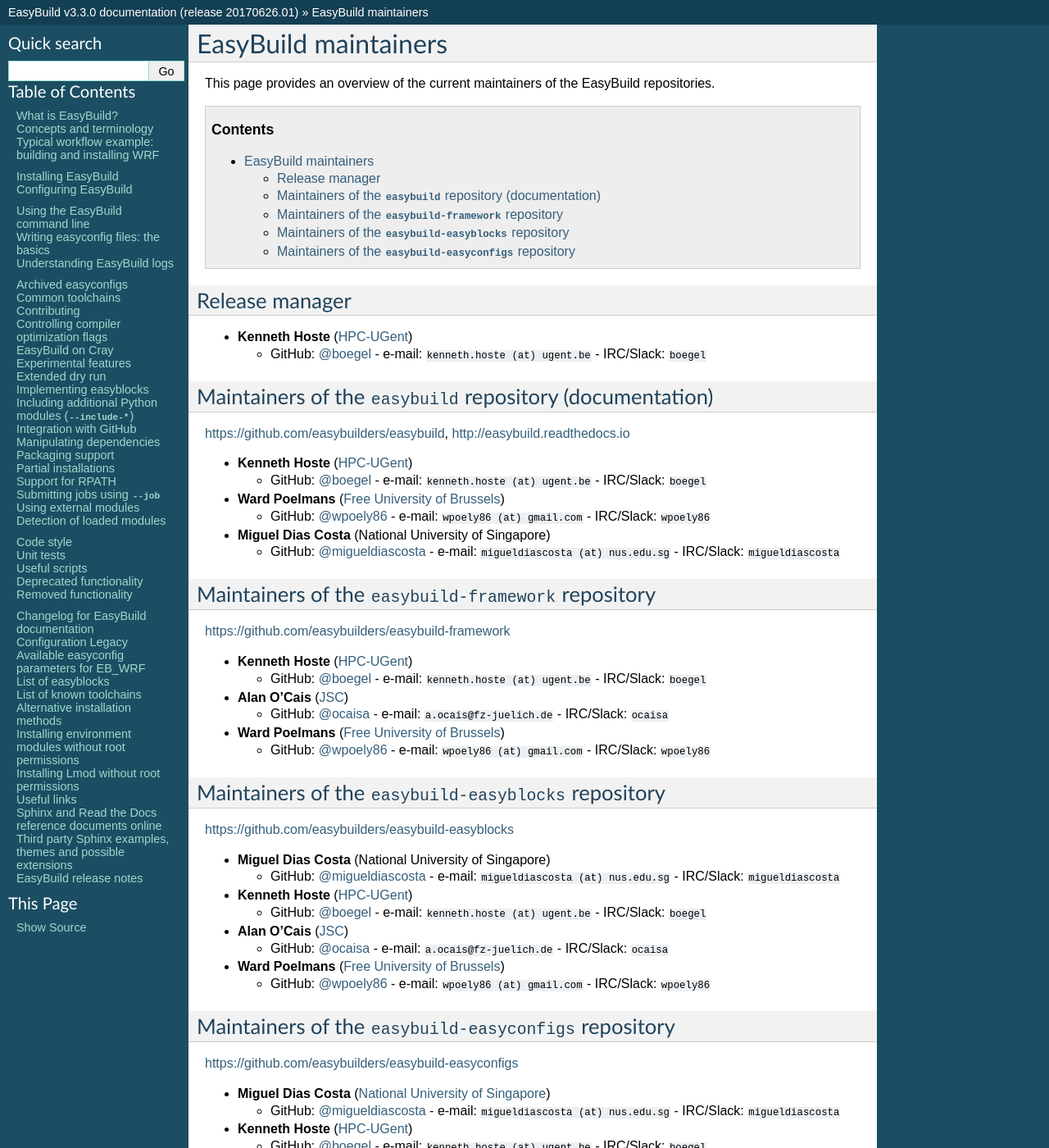
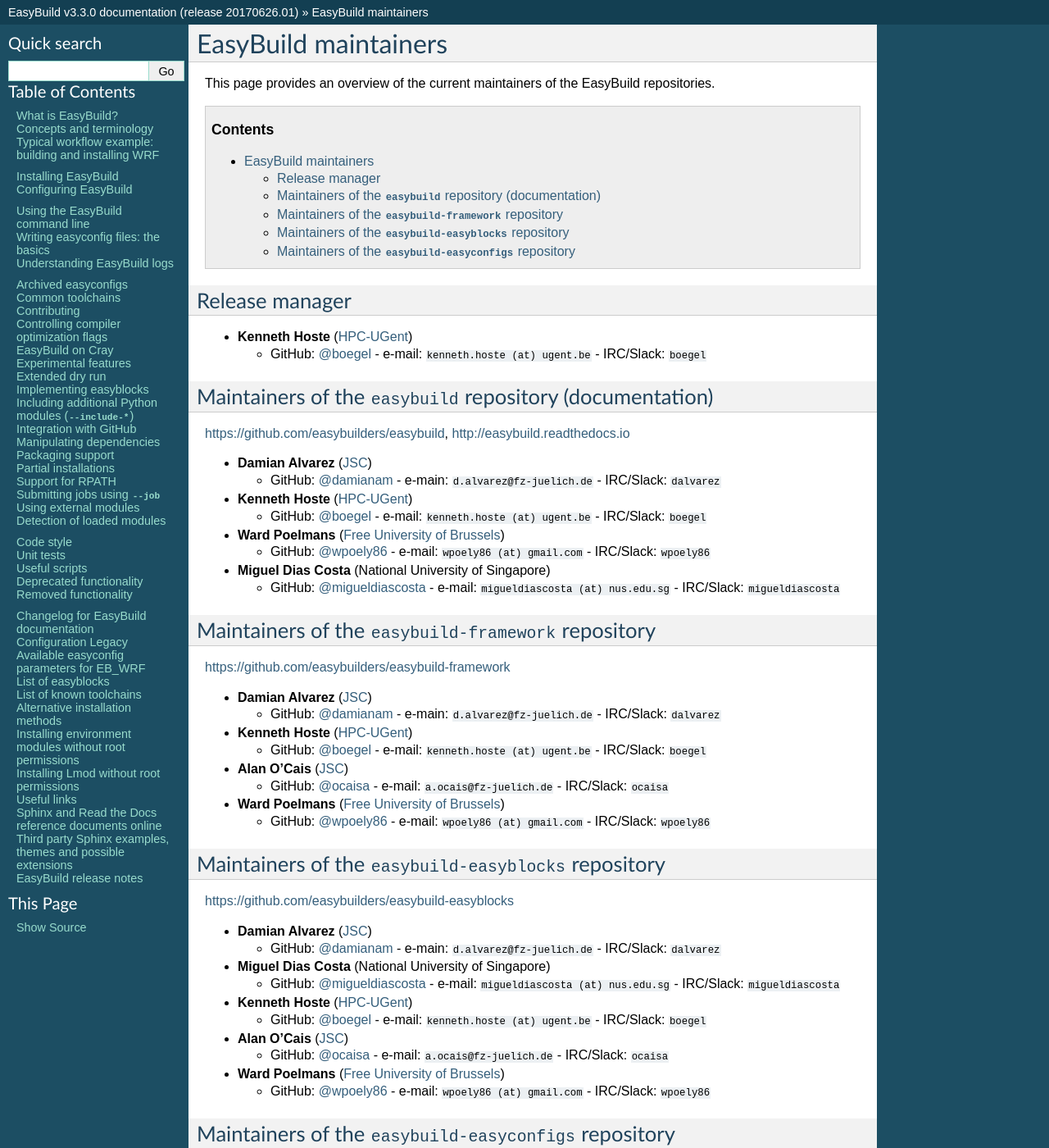
Before and after one commit to easybuilders/easybuild, a Sphinx documentation site: the page built from docs/Maintainers.rst, in a window 1280 px wide and 1400 px high. Shown: the whole window at 82% size. Built offline with Sphinx 7.4.7, drawn with Linux system fonts in a browser that asks for light colours.

Commit message:
add @damianam as maintainer for docs/framework/easyblocks

```diff
--- a/docs/Maintainers.rst
+++ b/docs/Maintainers.rst
@@ -26,6 +26,10 @@
 
 https://github.com/easybuilders/easybuild, http://easybuild.readthedocs.io
 
+* **Damian Alvarez** (`JSC <http://www.fz-juelich.de/ias/jsc/EN>`_)
+
+  * GitHub: `@damianam <https://github.com/damianam>`_ - e-main: ``d.alvarez@fz-juelich.de`` - IRC/Slack: ``dalvarez``
+
 * **Kenneth Hoste** (`HPC-UGent <http://www.ugent.be/hpc/en>`_)
 
   * GitHub: `@boegel <https://github.com/boegel>`_ - e-mail: ``kenneth.hoste (at) ugent.be`` - IRC/Slack: ``boegel``
@@ -44,8 +48,11 @@
 Maintainers of the ``easybuild-framework`` repository
 -----------------------------------------------------
 
+https://github.com/easybuilders/easybuild-framework
 
-https://github.com/easybuilders/easybuild-framework
+* **Damian Alvarez** (`JSC <http://www.fz-juelich.de/ias/jsc/EN>`_)
+
+  * GitHub: `@damianam <https://github.com/damianam>`_ - e-main: ``d.alvarez@fz-juelich.de`` - IRC/Slack: ``dalvarez``
 
 * **Kenneth Hoste** (`HPC-UGent <http://www.ugent.be/hpc/en>`_)
 
@@ -66,6 +73,10 @@
 ------------------------------------------------------
 
 https://github.com/easybuilders/easybuild-easyblocks
+
+* **Damian Alvarez** (`JSC <http://www.fz-juelich.de/ias/jsc/EN>`_)
+
+  * GitHub: `@damianam <https://github.com/damianam>`_ - e-main: ``d.alvarez@fz-juelich.de`` - IRC/Slack: ``dalvarez``
 
 * **Miguel Dias Costa** (National University of Singapore)
 
```
